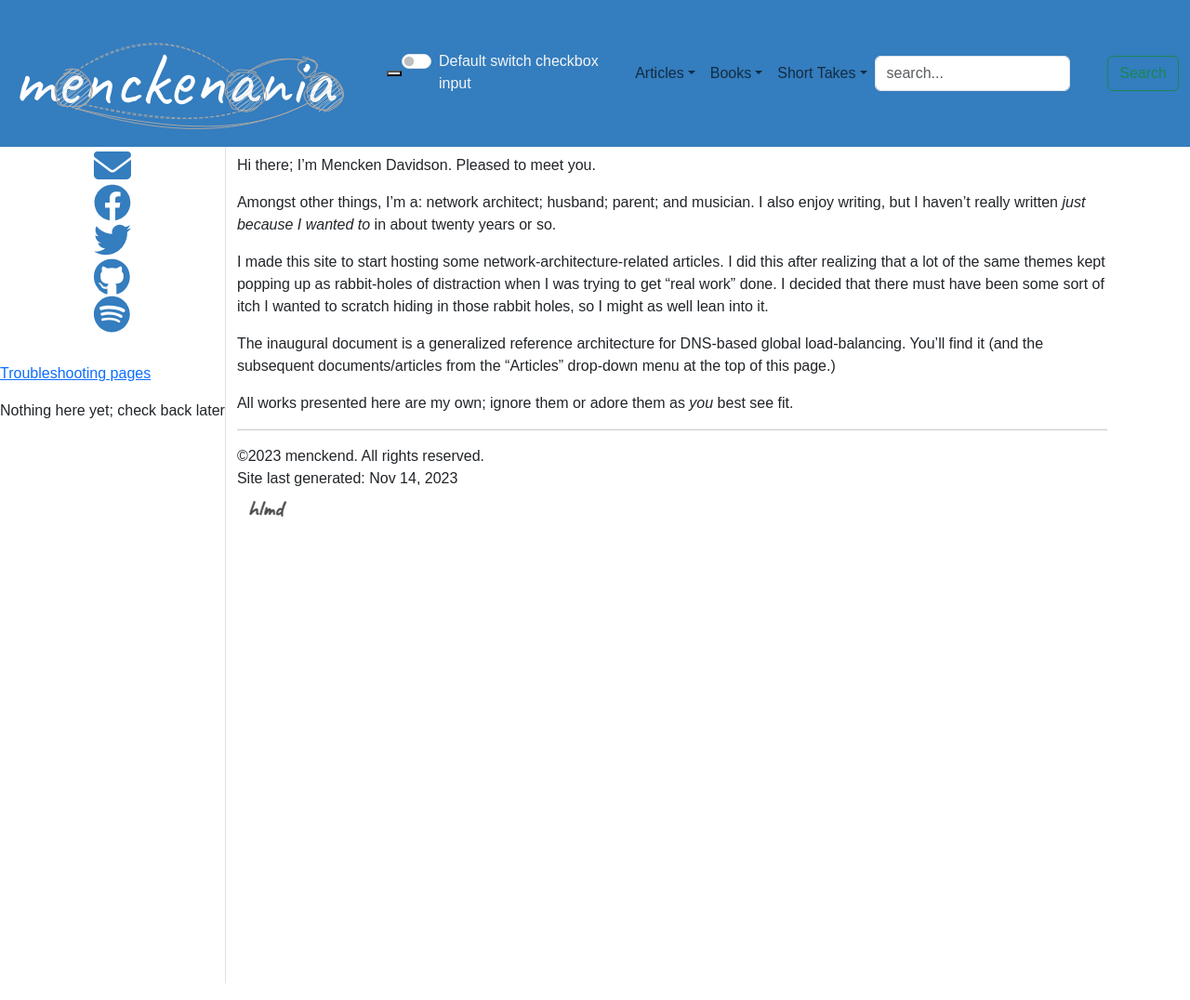
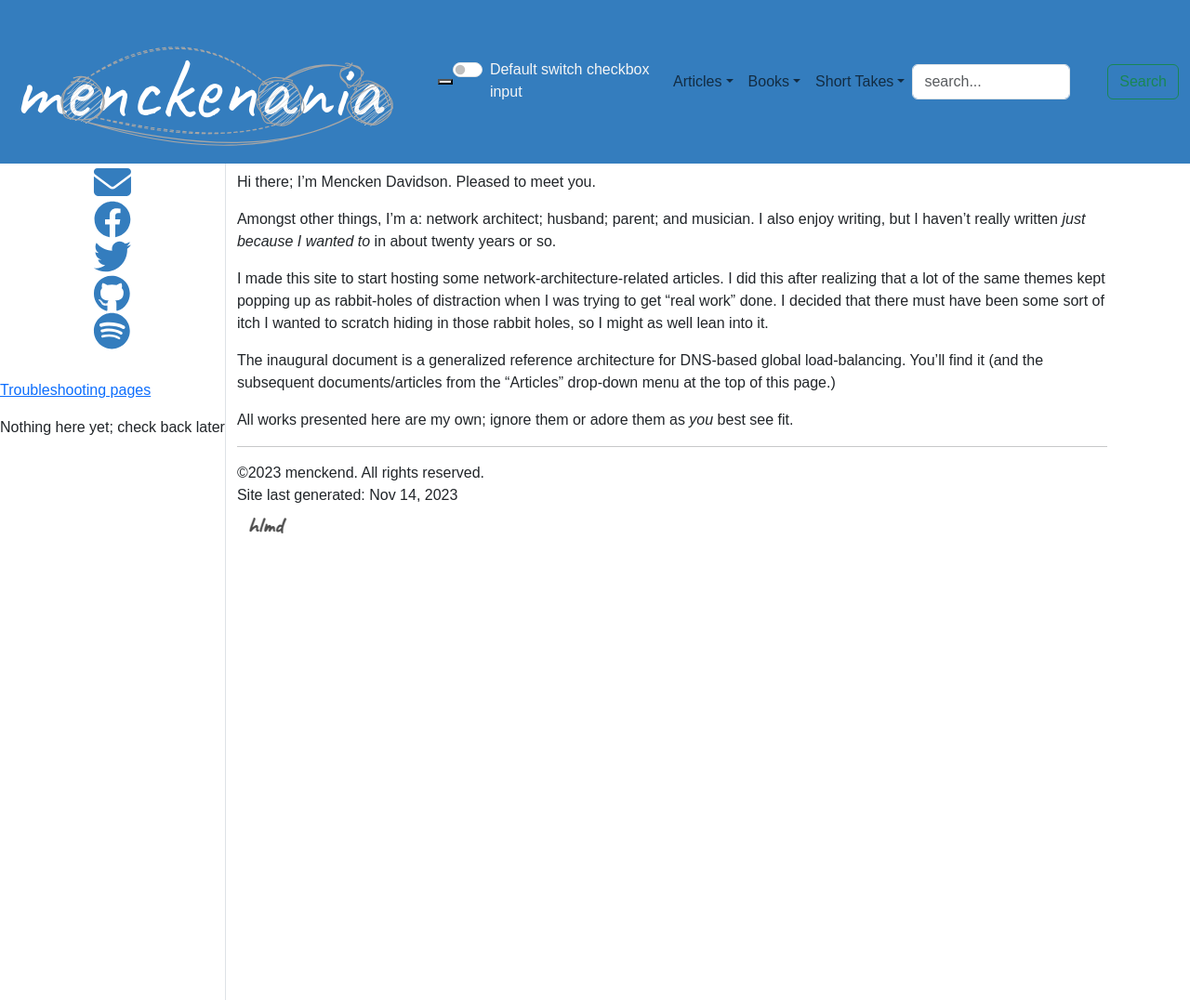
Before and after one commit to menckend/alpha, a Jekyll site: the page built from index.md, in a window 1280 px wide. Shown: the whole page at 93% size. Built offline with Jekyll 4.4.1, drawn with Linux system fonts in a browser that asks for light colours; nearby versions of some CDN libraries; some web fonts are replaced; comment, search, counter and statistics services are not loaded.

Commit message:
Update topnav.html

```diff
--- a/_includes/topnav.html
+++ b/_includes/topnav.html
@@ -2,7 +2,7 @@
 
 <nav class="navbar navbar-expand-lg navbar-inverse navbar-static-top"  style="background-color:#347DBE; color: whitesmoke;">
     <div class="container-fluid topnavlinks">
-        <a class="navbar-brand" href="index.html"><img class="navbar-brand style="height: 100px" src="images/menckenania-logo.drawio.svg"></a>
+        <a class="navbar-brand" href="index.html"><img class="navbar-brand" style="height: 150px;" src="images/menckenania-logo.drawio.svg"></a>
 
         <button class="navbar-toggler" type="button" data-bs-toggle="collapse" data-bs-target="#navbarSupportedContent" aria-controls="navbarSupportedContent" aria-expanded="false" aria-label="Toggle top-nav">
             <span class="navbar-toggler-icon"></span>
@@ -11,7 +11,7 @@
         {% comment %} toggle sidebar button {% endcomment %}
         <button data-bs-target="#sidebar" data-bs-toggle="collapse" class="bi-toggle-off"></button>
 
-        <div class="form-check form-switch">
+        <div class="form-check form-switch" data-bs-target="#sidebar" data-bs-toggle="collapse" class="bi-toggle-off">
             <input class="form-check-input" type="checkbox" role="switch" id="flexSwitchCheckDefault">
             <label class="form-check-label" for="flexSwitchCheckDefault">Default switch checkbox input</label>
           </div>
```
